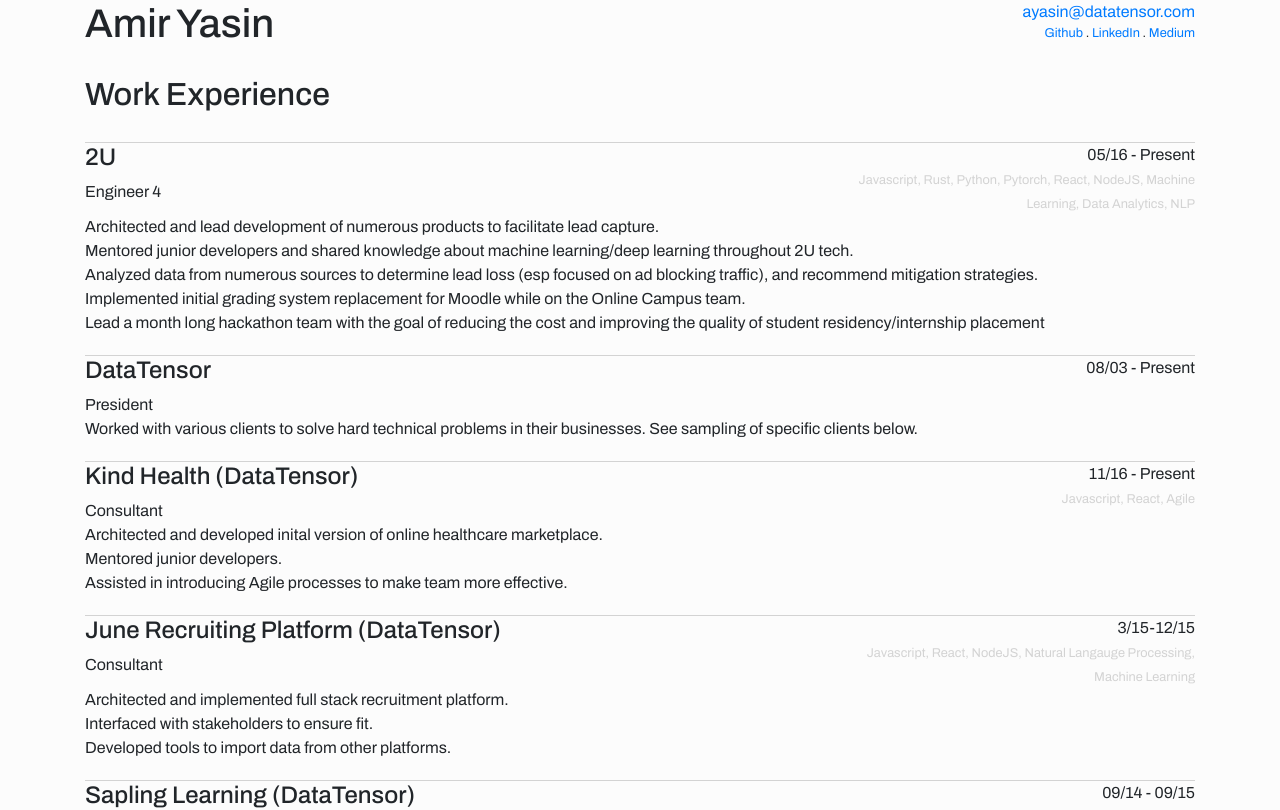
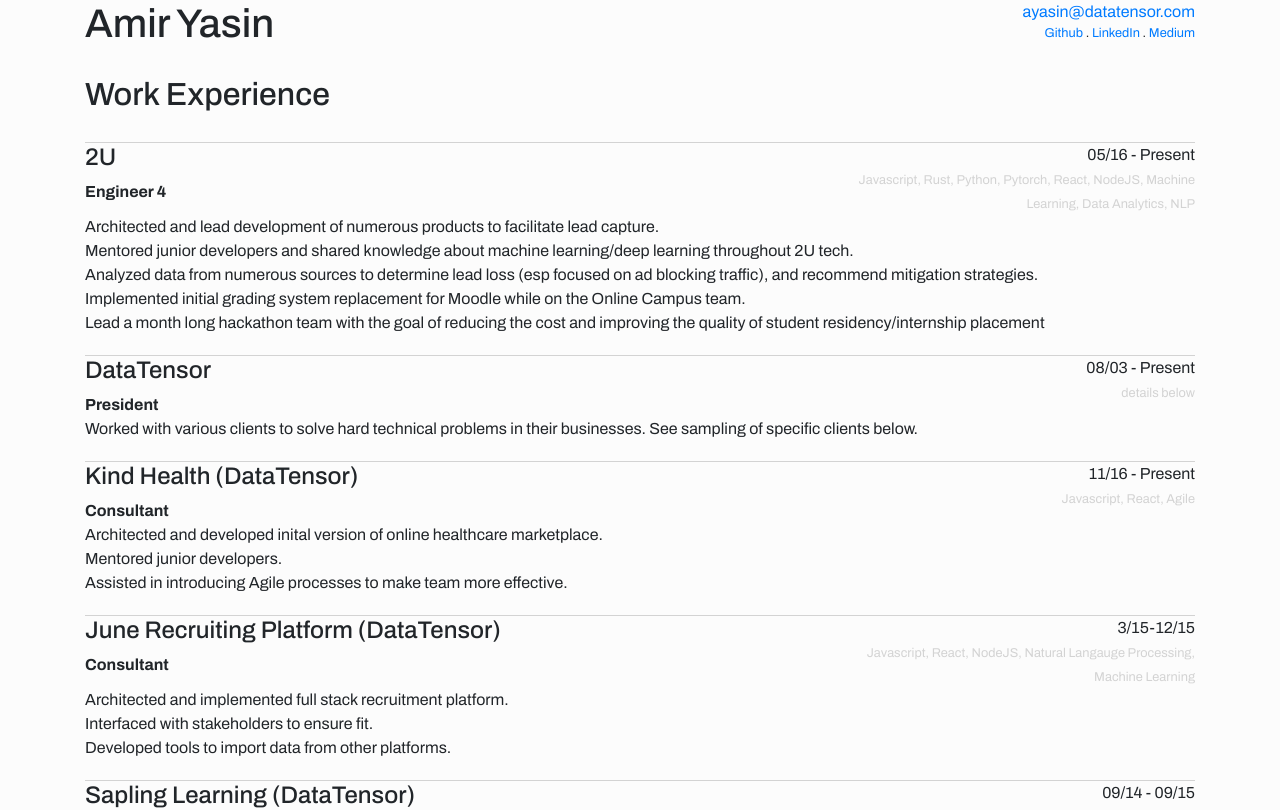
Before and after one commit to ayasin/react-resume, a React (Create React App) app: page / in a window 1280 px wide. Shown: the top 810 px of the page. Built offline with nearby package versions, Linux system fonts and the light colour scheme.

Commit message:
bold titles

```diff
--- a/src/resumeDetails.js
+++ b/src/resumeDetails.js
@@ -41,7 +41,7 @@
     projects: [
       "Worked with various clients to solve hard technical problems in their businesses.  See sampling of specific clients below."
     ],
-    skills: []
+    skills: ['details below']
   },
   {
     company: "Kind Health (DataTensor)",
--- a/src/workInfo.js
+++ b/src/workInfo.js
@@ -13,7 +13,7 @@
       <div className="row">
         <div className="col-xs-12 col-md-8">
           <h4>{props.company}</h4>
-          {props.role}
+          <strong>{props.role}</strong>
           <br />
         </div>
         <div className="col-xs-12 col-md-4 text-right">
```
